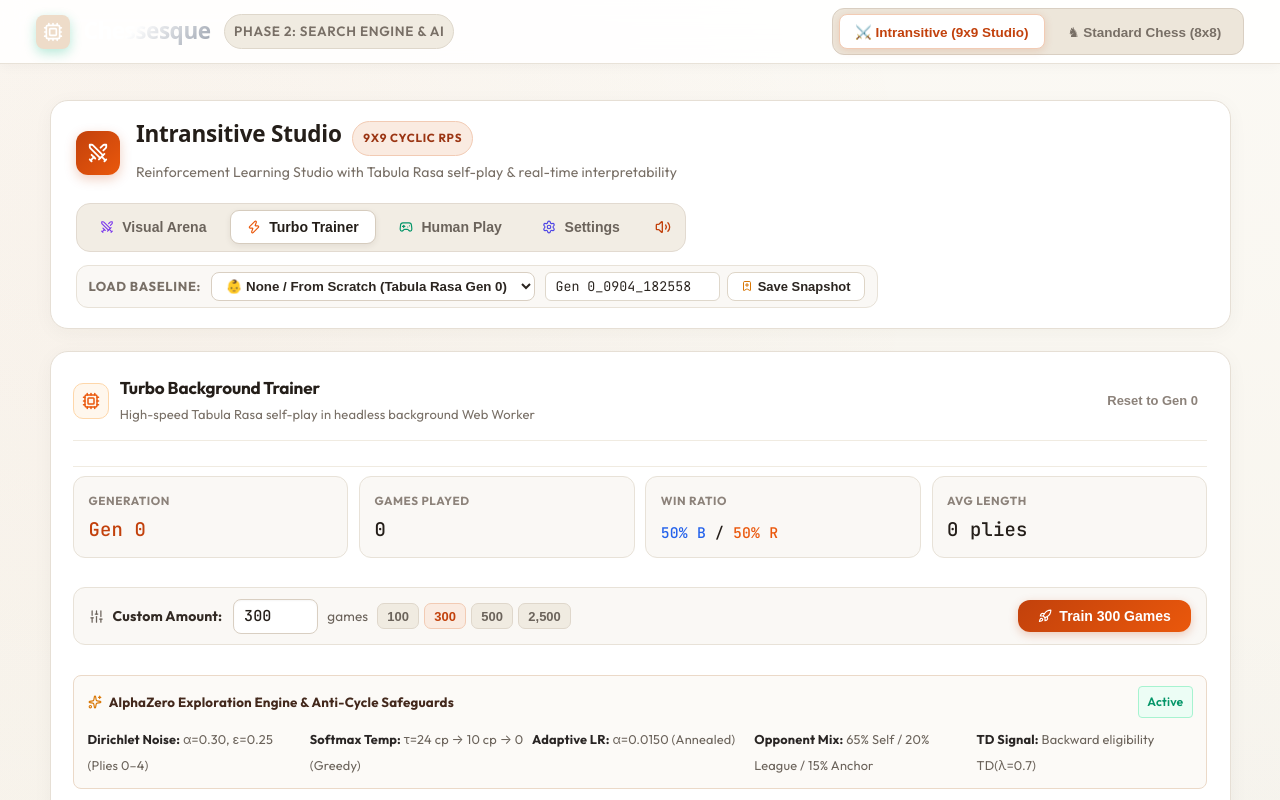
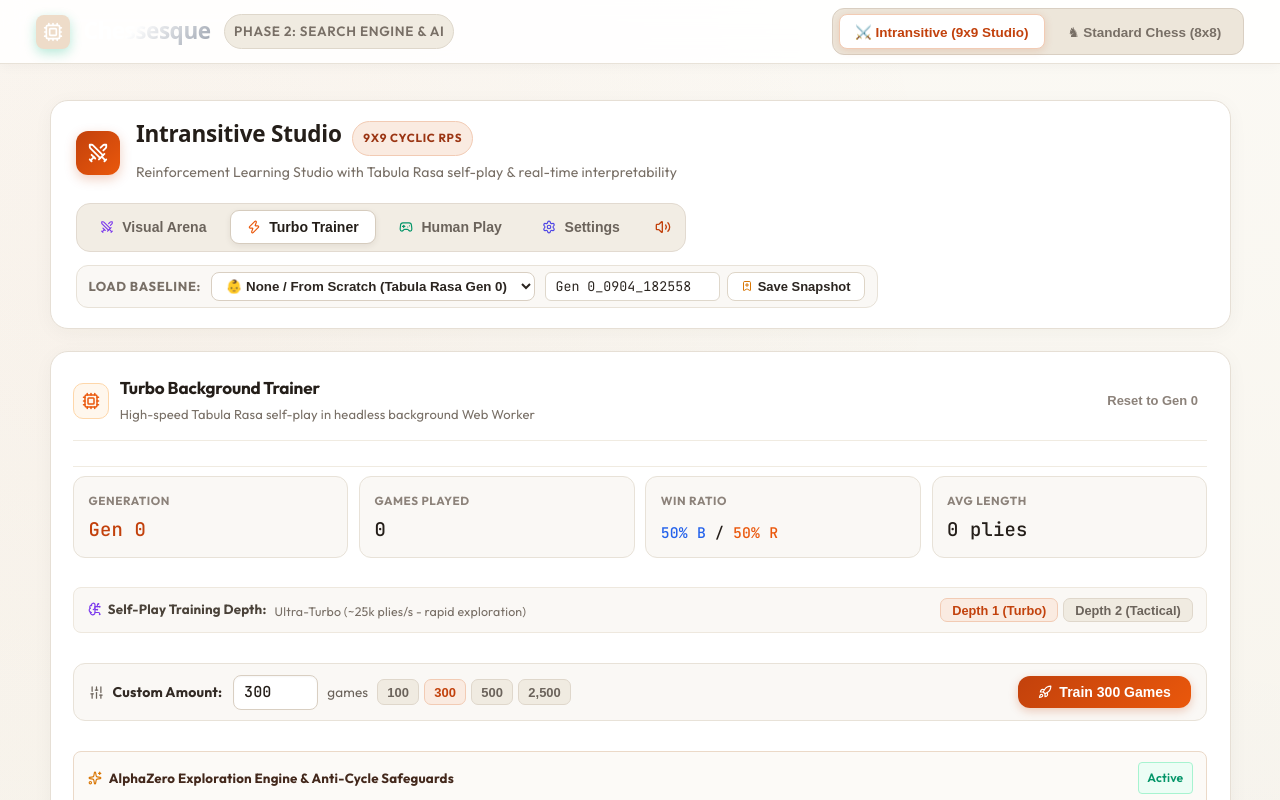
Before and after one commit to Vxwilson/intransitive, a React (Vite) app: page / in a window 1280 px wide. Both pictures are taken after a click on the button "Turbo Trainer". Shown: the top 800 px of the page. Built offline with nearby package versions, Linux system fonts and the light colour scheme.

Commit message:
feat(custom-engine): Self-Play Training Depth selector in Turbo Trainer and Settings

```diff
--- a/src/custom/engine/trainingWorker.ts
+++ b/src/custom/engine/trainingWorker.ts
@@ -40,7 +40,7 @@ self.onmessage = (event: MessageEvent<WorkerRequest>) => {
 
       let completed = 0;
       const startTime = performance.now();
-      const chunkSize = Math.min(25, totalGames);
+      const chunkSize = Math.min(trainer.learner.config.searchDepth > 1 ? 5 : 25, totalGames);
 
       function runChunk() {
         if (turboCancelled) {
--- a/src/custom/ui/IntransitiveStudio.tsx
+++ b/src/custom/ui/IntransitiveStudio.tsx
@@ -59,6 +59,7 @@ interface SavedSettings {
   analysisMaxRows?: number;
   tournamentZoomEnabled?: boolean;
   arenaSearchDepth?: number;
+  trainingSearchDepth?: number;
   learningRateAnnealing?: boolean;
   soundEnabled?: boolean;
   delayMs?: number;
@@ -137,6 +138,9 @@ export const IntransitiveStudio: React.FC = () => {
   );
   const [arenaSearchDepth, setArenaSearchDepth] = useState<number>(
     initialSettings.arenaSearchDepth ?? 2
+  );
+  const [trainingSearchDepth, setTrainingSearchDepth] = useState<number>(
+    initialSettings.trainingSearchDepth ?? 1
   );
   const [learningRateAnnealing, setLearningRateAnnealing] = useState<boolean>(
     initialSettings.learningRateAnnealing ?? true
@@ -273,6 +277,7 @@ export const IntransitiveStudio: React.FC = () => {
       analysisMaxRows,
       tournamentZoomEnabled,
       arenaSearchDepth,
+      trainingSearchDepth,
       learningRateAnnealing,
       soundEnabled,
       delayMs,
@@ -287,6 +292,7 @@ export const IntransitiveStudio: React.FC = () => {
     analysisMaxRows,
     tournamentZoomEnabled,
     arenaSearchDepth,
+    trainingSearchDepth,
     learningRateAnnealing,
     soundEnabled,
     delayMs,
@@ -620,11 +626,12 @@ export const IntransitiveStudio: React.FC = () => {
         type: 'START_TURBO',
         totalGames,
         config: {
+          searchDepth: trainingSearchDepth,
           learningRateAnnealing,
         },
       });
     }
-  }, [learningRateAnnealing]);
+  }, [trainingSearchDepth, learningRateAnnealing]);
 
   const handleStopTurbo = useCallback(() => {
     if (workerRef.current) {
@@ -1054,6 +1061,8 @@ export const IntransitiveStudio: React.FC = () => {
           onToggleTournamentZoom={() => setTournamentZoomEnabled(!tournamentZoomEnabled)}
           searchDepth={arenaSearchDepth}
           onChangeSearchDepth={setArenaSearchDepth}
+          trainingSearchDepth={trainingSearchDepth}
+          onChangeTrainingSearchDepth={setTrainingSearchDepth}
           learningRateAnnealing={learningRateAnnealing}
           onToggleAnnealing={() => setLearningRateAnnealing(!learningRateAnnealing)}
           delayMs={delayMs}
@@ -1073,6 +1082,7 @@ export const IntransitiveStudio: React.FC = () => {
             setAnalysisMaxRows(3);
             setTournamentZoomEnabled(true);
             setArenaSearchDepth(2);
+            setTrainingSearchDepth(1);
             setLearningRateAnnealing(true);
             setSoundEnabled(true);
             setDelayMs(300);
@@ -1089,6 +1099,8 @@ export const IntransitiveStudio: React.FC = () => {
             onStartTurbo={handleStartTurbo}
             onStopTurbo={handleStopTurbo}
             onResetTraining={handleResetTraining}
+            trainingSearchDepth={trainingSearchDepth}
+            onChangeTrainingSearchDepth={setTrainingSearchDepth}
           />
 
           <InterpretabilityCard
--- a/src/custom/ui/StudioSettingsCard.tsx
+++ b/src/custom/ui/StudioSettingsCard.tsx
@@ -18,6 +18,7 @@ import {
   Sparkles,
   Zap,
   Trash2,
+  Cpu,
 } from 'lucide-react';
 import type { Checkpoint } from '../engine/types';
 
@@ -38,6 +39,8 @@ interface StudioSettingsCardProps {
   onToggleTournamentZoom: () => void;
   searchDepth: number;
   onChangeSearchDepth: (depth: number) => void;
+  trainingSearchDepth?: number;
+  onChangeTrainingSearchDepth?: (depth: number) => void;
   learningRateAnnealing: boolean;
   onToggleAnnealing: () => void;
   delayMs: number;
@@ -68,6 +71,8 @@ export const StudioSettingsCard: React.FC<StudioSettingsCardProps> = ({
   onToggleTournamentZoom,
   searchDepth,
   onChangeSearchDepth,
+  trainingSearchDepth = 1,
+  onChangeTrainingSearchDepth,
   learningRateAnnealing,
   onToggleAnnealing,
   delayMs,
@@ -202,6 +207,36 @@ export const StudioSettingsCard: React.FC<StudioSettingsCardProps> = ({
                 ))}
               </div>
             </div>
+
+            {/* Self-Play Training Depth Selector */}
+            {onChangeTrainingSearchDepth && (
+              <div style={{ display: 'flex', alignItems: 'center', justifyContent: 'space-between' }}>
+                <div>
+                  <span style={{ fontSize: '0.78rem', fontWeight: 700, color: '#2b2520', display: 'flex', alignItems: 'center', gap: '0.35rem' }}>
+                    <Cpu size={14} color="#ea580c" /> Self-Play Training Depth
+                  </span>
+                  <p style={{ fontSize: '0.7rem', color: '#786f66', margin: '0.15rem 0 0 0' }}>
+                    Minimax lookahead used during autonomous self-play model training
+                  </p>
+                </div>
+                <div className="intransitive-mini-btn-group">
+                  {[
+                    { d: 1, label: 'Depth 1 (Turbo)' },
+                    { d: 2, label: 'Depth 2 (Tactical)' },
+                  ].map(({ d, label }) => (
+                    <button
+                      key={d}
+                      type="button"
+                      onClick={() => onChangeTrainingSearchDepth(d)}
+                      className={`intransitive-mini-btn ${trainingSearchDepth === d ? 'active' : ''}`}
+                      style={{ padding: '0.25rem 0.55rem', fontSize: '0.7rem' }}
+                    >
+                      {label}
+                    </button>
+                  ))}
+                </div>
+              </div>
+            )}
 
             {/* Fast Board Zoom Toggle */}
             <div style={{ display: 'flex', alignItems: 'center', justifyContent: 'space-between' }}>
--- a/src/custom/ui/TurboTrainerCard.tsx
+++ b/src/custom/ui/TurboTrainerCard.tsx
@@ -14,6 +14,7 @@ import {
   ShieldAlert,
   Sliders,
   Sparkles,
+  BrainCircuit,
 } from 'lucide-react';
 import type { TrainingStats } from '../engine/types';
 
@@ -24,6 +25,8 @@ interface TurboTrainerCardProps {
   onStartTurbo: (games: number) => void;
   onStopTurbo: () => void;
   onResetTraining: () => void;
+  trainingSearchDepth?: number;
+  onChangeTrainingSearchDepth?: (depth: number) => void;
 }
 
 export const TurboTrainerCard: React.FC<TurboTrainerCardProps> = ({
@@ -33,6 +36,8 @@ export const TurboTrainerCard: React.FC<TurboTrainerCardProps> = ({
   onStartTurbo,
   onStopTurbo,
   onResetTraining,
+  trainingSearchDepth = 1,
+  onChangeTrainingSearchDepth,
 }) => {
   const [customAmount, setCustomAmount] = useState<number>(300);
 
@@ -132,6 +137,52 @@ export const TurboTrainerCard: React.FC<TurboTrainerCardProps> = ({
           <span className="intransitive-metric-val">{stats.avgGameLength} plies</span>
         </div>
       </div>
+
+      {/* Self-Play Training Depth Selector Row */}
+      {!isTraining && onChangeTrainingSearchDepth && (
+        <div
+          style={{
+            marginTop: '0.65rem',
+            display: 'flex',
+            alignItems: 'center',
+            justifyContent: 'space-between',
+            padding: '0.42rem 0.75rem',
+            background: '#faf8f5',
+            borderRadius: '8px',
+            border: '1px solid #eee8de',
+            fontSize: '0.74rem',
+          }}
+        >
+          <div>
+            <span style={{ display: 'inline-flex', alignItems: 'center', gap: '0.35rem', fontWeight: 700, color: '#4a4239' }}>
+              <BrainCircuit size={14} color="#7c3aed" /> Self-Play Training Depth:
+            </span>
+            <span style={{ fontSize: '0.69rem', color: '#786f66', marginLeft: '0.45rem' }}>
+              {trainingSearchDepth === 1
+                ? 'Ultra-Turbo (~25k plies/s - rapid exploration)'
+                : 'Tactical Lookahead (~1.5k plies/s - blunder-free master play)'}
+            </span>
+          </div>
+
+          <div className="intransitive-mini-btn-group">
+            {[
+              { d: 1, label: 'Depth 1 (Turbo)' },
+              { d: 2, label: 'Depth 2 (Tactical)' },
+            ].map(({ d, label }) => (
+              <button
+                key={d}
+                type="button"
+                onClick={() => onChangeTrainingSearchDepth(d)}
+                className={`intransitive-mini-btn ${trainingSearchDepth === d ? 'active' : ''}`}
+                style={{ padding: '0.2rem 0.6rem', fontSize: '0.71rem' }}
+                title={`Train self-play games at Minimax Depth ${d}`}
+              >
+                {label}
+              </button>
+            ))}
+          </div>
+        </div>
+      )}
 
       {/* Arbitrary Training Amount Input Bar (Placed under metrics grid) */}
       {!isTraining && (
```
Also changed, not shown: 1 other file (tests, documents, lock files or other folders).
